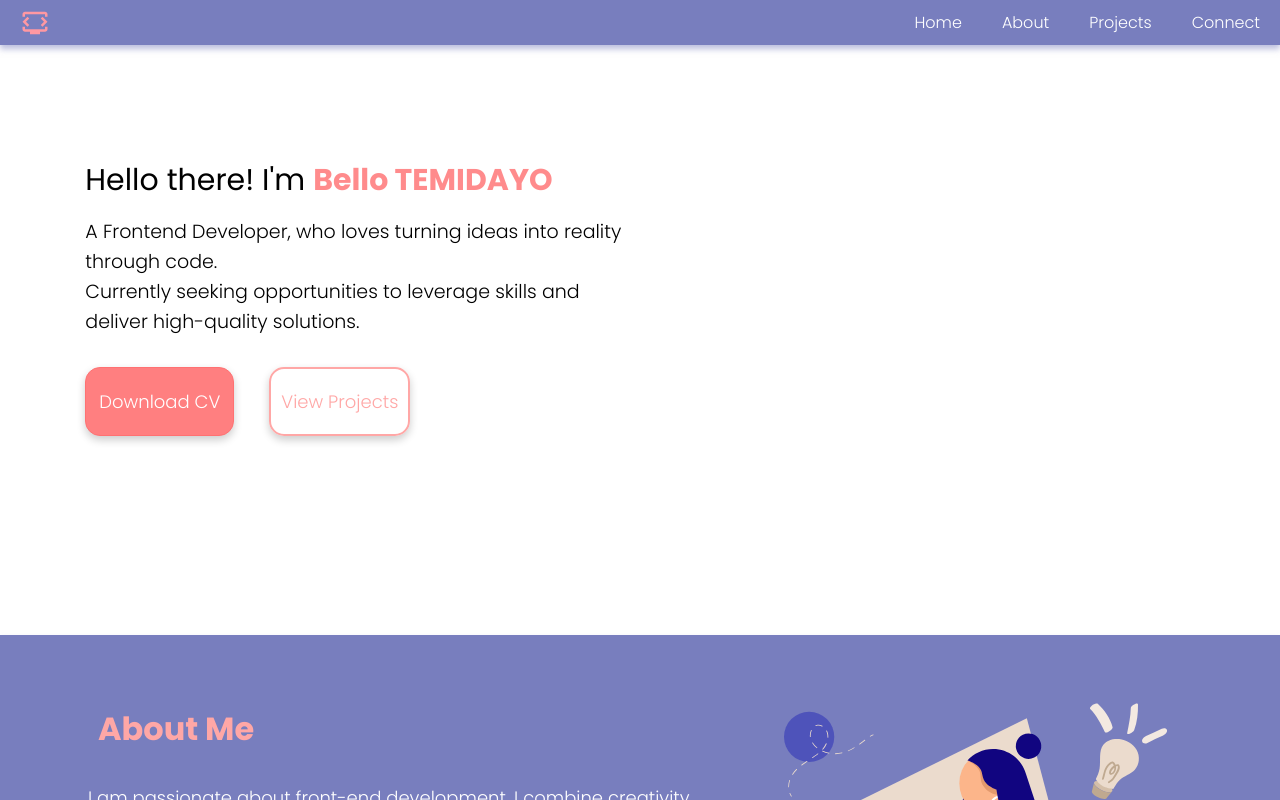
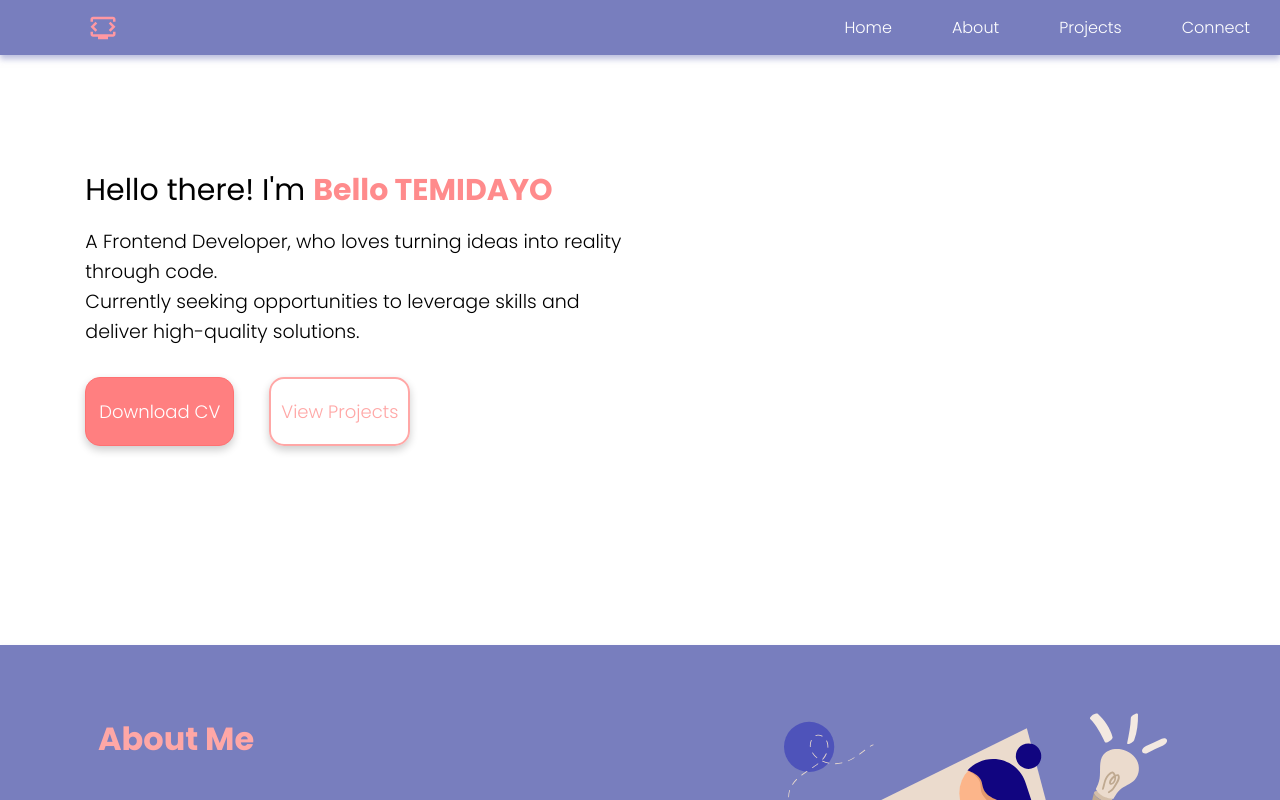
Before and after one commit to temidayobelloh/my_Portfolio, a React (Create React App) app: page / in a window 1280 px wide. Shown: the top 800 px of the page. Built offline with nearby package versions, Linux system fonts and the light colour scheme.

Commit message:
modified the nav bar component

```diff
--- a/src/Components/Navbar/navbar.css
+++ b/src/Components/Navbar/navbar.css
@@ -10,7 +10,7 @@
   justify-content: space-between;
   align-items: center;
   width: 100%;
-  height: 45px;
+  height: 55px;
   background-color: #787ebe;
   box-shadow: 0 4px 6px rgba(120, 126, 190, 0.5);
   position: -webkit-sticky;
@@ -20,8 +20,9 @@
 }
 
 .portfolio-logo {
-  margin-left: 20px;
+  margin-left: 88px;
   width: 30px;
+  padding: 0;
   transition: transform 0.3s;
 }
 
@@ -39,7 +40,7 @@
 
 .navbar-list > li {
   color: white;
-  margin: 0 20px;
+  margin: 0 30px;
   cursor: pointer;
   transition: color 0.3s, border-bottom 0.3s;
 }
```
